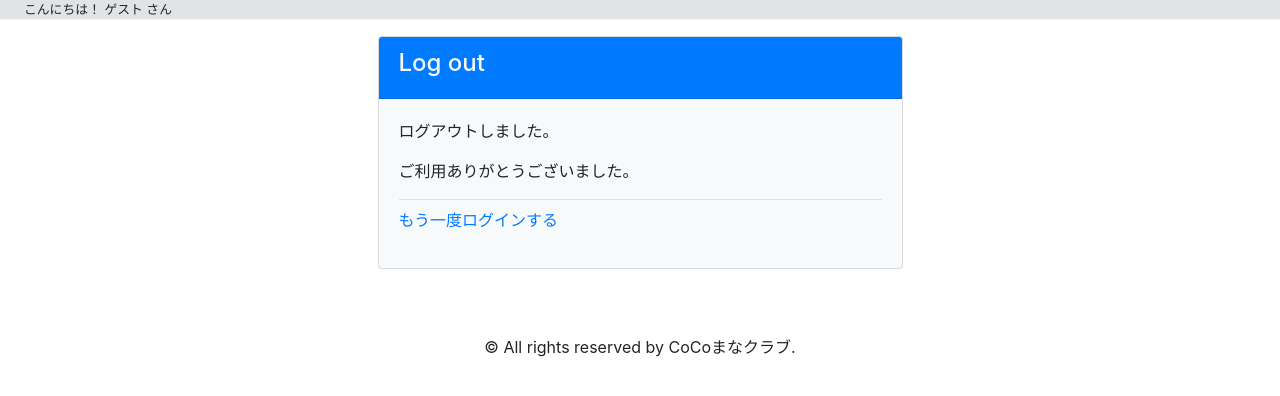
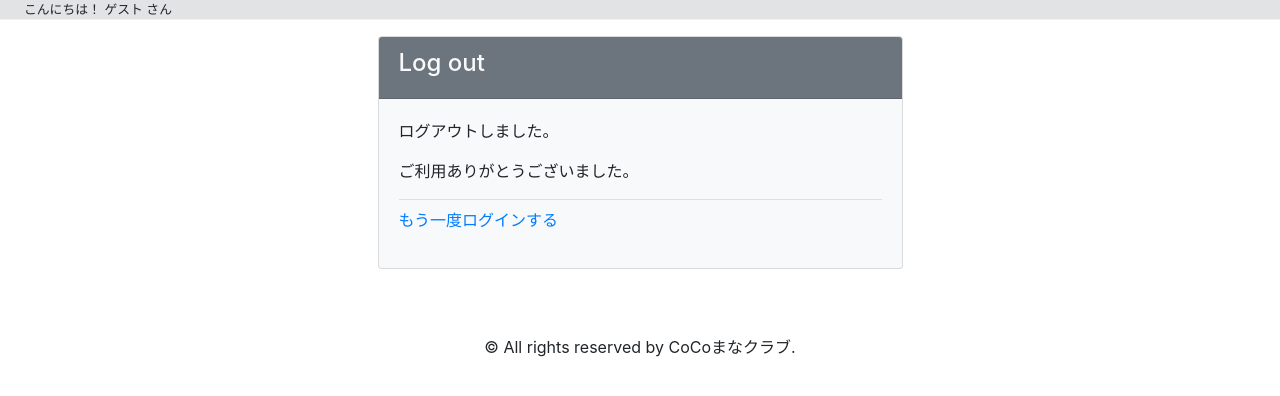
Before and after one commit to piyorin-hub/cocomana, a Django app: page /users/logout/ in a window 1280 px wide. Shown: the part 56-452 px from the top of the page. Run offline with Django 3.2, Linux system fonts and the light colour scheme; some libraries are stand-ins or nearby versions.

Commit message:
logout変更

```diff
--- a/src/users/templates/users/logout_done.html
+++ b/src/users/templates/users/logout_done.html
@@ -6,7 +6,7 @@
     <div class="col-md-6 offset-md-3">
         <div class='card mt-3 mb-3 bg-light'>
         <!-- カードヘッダー -->
-            <div class='card-header bg-primary text-light'>
+            <div class='card-header bg-secondary text-light'>
                 <h4>Log out</h4>
             </div>
             <!-- カードボディー -->
```
Also changed, not shown: src/db.sqlite3.
